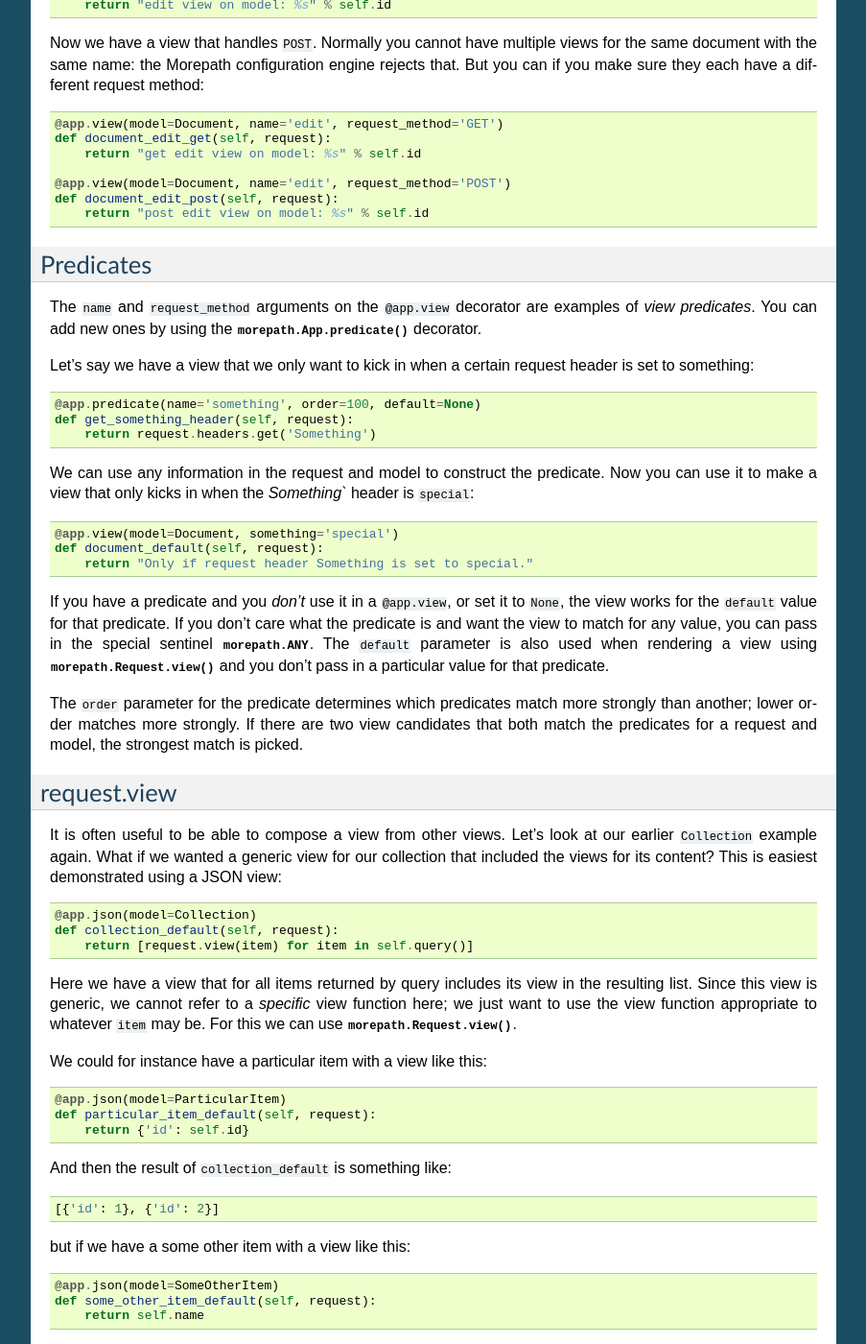
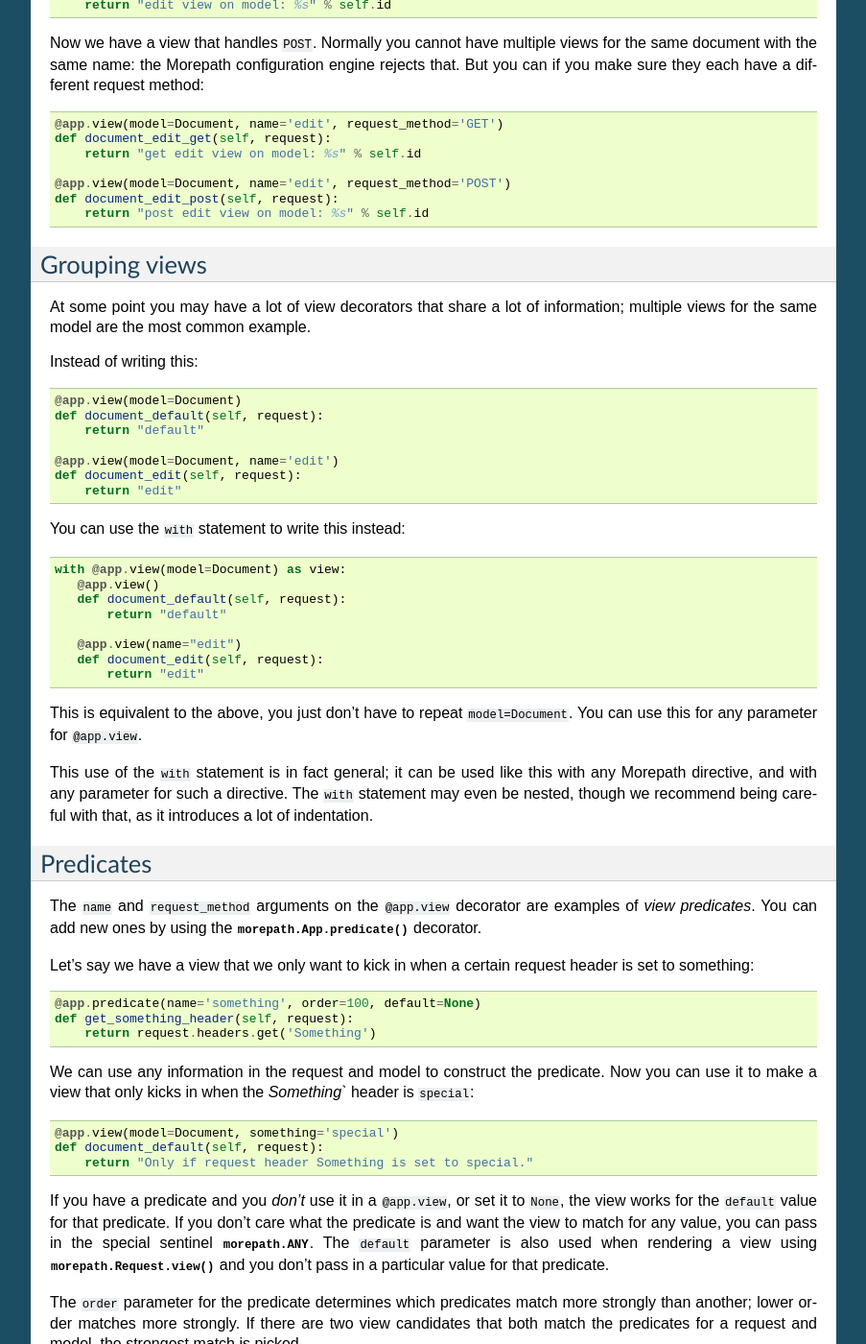
Before and after one commit to morepath/morepath, a Sphinx documentation site: the page built from doc/views.rst, in a window 1280 px wide and 1400 px high, scrolled down 4864 px. Shown: the whole window at 96% size, without its empty margins (198-1101 px from the left). Built offline with Sphinx 7.4.7, drawn with Linux system fonts in a browser that asks for light colours.

Commit message:
Document the use of the with statement.

```diff
--- a/CHANGES.txt
+++ b/CHANGES.txt
@@ -26,6 +26,9 @@ CHANGES
   that are not Python names (such as ``foo@``, or ``blah[]``). You can
   use a combination of ``extra_parameters`` and ``get_converters`` to
   handle them.
+
+- Document the use of the ``with`` statement for directive
+  abbreviation.
 
 0.4.1 (2014-07-08)
 ==================
--- a/doc/views.rst
+++ b/doc/views.rst
@@ -299,6 +299,45 @@ each have a different request method::
   def document_edit_post(self, request):
       return "post edit view on model: %s" % self.id
 
+
+Grouping views
+--------------
+
+At some point you may have a lot of view decorators that share a lot
+of information; multiple views for the same model are the most common
+example.
+
+Instead of writing this::
+
+  @app.view(model=Document)
+  def document_default(self, request):
+      return "default"
+
+  @app.view(model=Document, name='edit')
+  def document_edit(self, request):
+      return "edit"
+
+You can use the ``with`` statement to write this instead::
+
+  with @app.view(model=Document) as view:
+     @app.view()
+     def document_default(self, request):
+         return "default"
+
+     @app.view(name="edit")
+     def document_edit(self, request):
+         return "edit"
+
+This is equivalent to the above, you just don't have to repeat
+``model=Document``. You can use this for any parameter for
+``@app.view``.
+
+This use of the ``with`` statement is in fact general; it can be used
+like this with any Morepath directive, and with any parameter for such
+a directive. The ``with`` statement may even be nested, though we
+recommend being careful with that, as it introduces a lot of
+indentation.
+
 Predicates
 ----------
 
```
